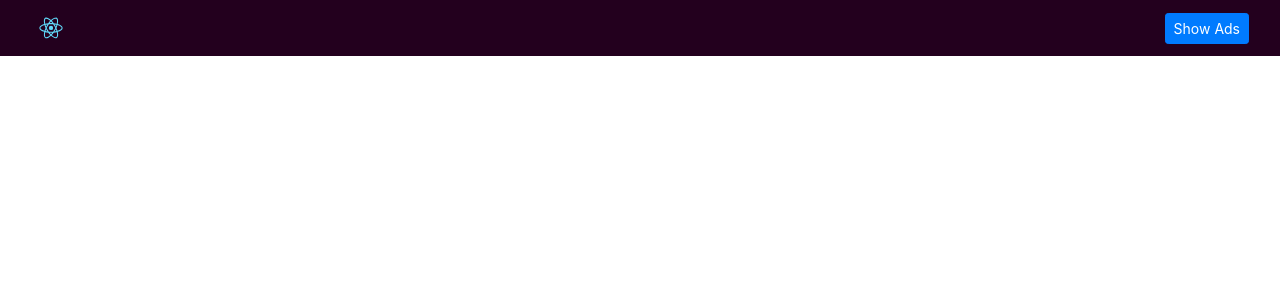
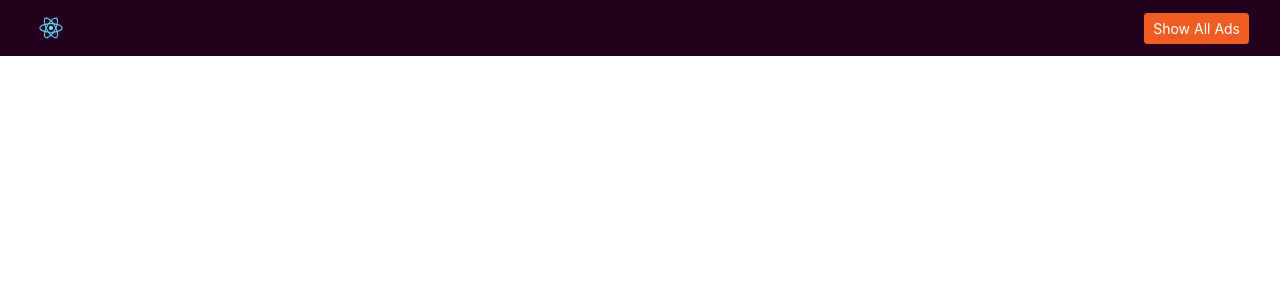
Before and after one commit to dinethpiyumantha/Online-Advertising-System, a React (Create React App) app: page / in a window 1280 px wide. Shown: the top 300 px of the page. Built offline with nearby package versions, Linux system fonts and the light colour scheme.

Commit message:
btn-flame style created

```diff
--- a/src/components/NavigationBar.js
+++ b/src/components/NavigationBar.js
@@ -12,7 +12,7 @@ export default class NavigationBar extends Component {
                         <img src={Logo} alt="logo" width="40" height="40"/>
                     </div>
 
-                    <button type="button" class="btn btn-primary btn-sm">Show Ads</button>
+                    <button type="button" class="btn btn-flame btn-sm">Show All Ads</button>
 
                 </div>
             </nav>
--- a/src/styles.css
+++ b/src/styles.css
@@ -7,6 +7,7 @@
     --flame: #f05d23ff;
 }
 
+/* Black */
 .bg-black{
     background-color:var(--rich-black-fogra-29)!important
 }
@@ -14,6 +15,11 @@ a.bg-black:focus,a.bg-black:hover,button.bg-black:focus,button.bg-black:hover{
     background-color:var(--rich-black-fogra-29)!important
 }
 
+.btn-black{
+    background-color:var(--rich-black-fogra-29)
+}
+
+/* Purple */
 .bg-purple{
     background-color:var(--dark-purple)!important
 }
@@ -21,9 +27,21 @@ a.bg-purple:focus,a.bg-purple:hover,button.bg-purple:focus,button.bg-purple:hove
     background-color:var(--dark-purple)!important
 }
 
+
+
+
+/* Floral-white */
 .bg-floral-white{
     background-color:var(--floral-white)!important
 }
 a.bg-floral-white:focus,a.bg-floral-white:hover,button.bg-floral-white:focus,button.bg-floral-white:hover{
     background-color:var(--floral-white)!important
 }
+
+/* Flame */
+.btn-flame{color:#fff;background-color:var(--flame);border-color:var(--flame)}
+.btn-flame:hover{color:#fff;background-color:#D2460F;border-color:#D2460F}
+.btn-flame.focus,.btn-flame:focus{color:#fff;background-color:#D2460F;border-color:#D2460F;box-shadow:0 0 0 .2rem #F0652D}
+.btn-flame.disabled,.btn-flame:disabled{color:#fff;background-color:#F27340;border-color:#F27340}
+.btn-flame:not(:disabled):not(.disabled).active,.btn-flame:not(:disabled):not(.disabled):active,.show>.btn-flame.dropdown-toggle{color:#fff;background-color:#99330B;border-color:#99330B}
+.btn-flame:not(:disabled):not(.disabled).active:focus,.btn-flame:not(:disabled):not(.disabled):active:focus,.show>.btn-flame.dropdown-toggle:focus{box-shadow:0 0 0 .2rem #99330B}
```
Also changed, not shown: 1 other file (tests, documents, lock files or other folders).
